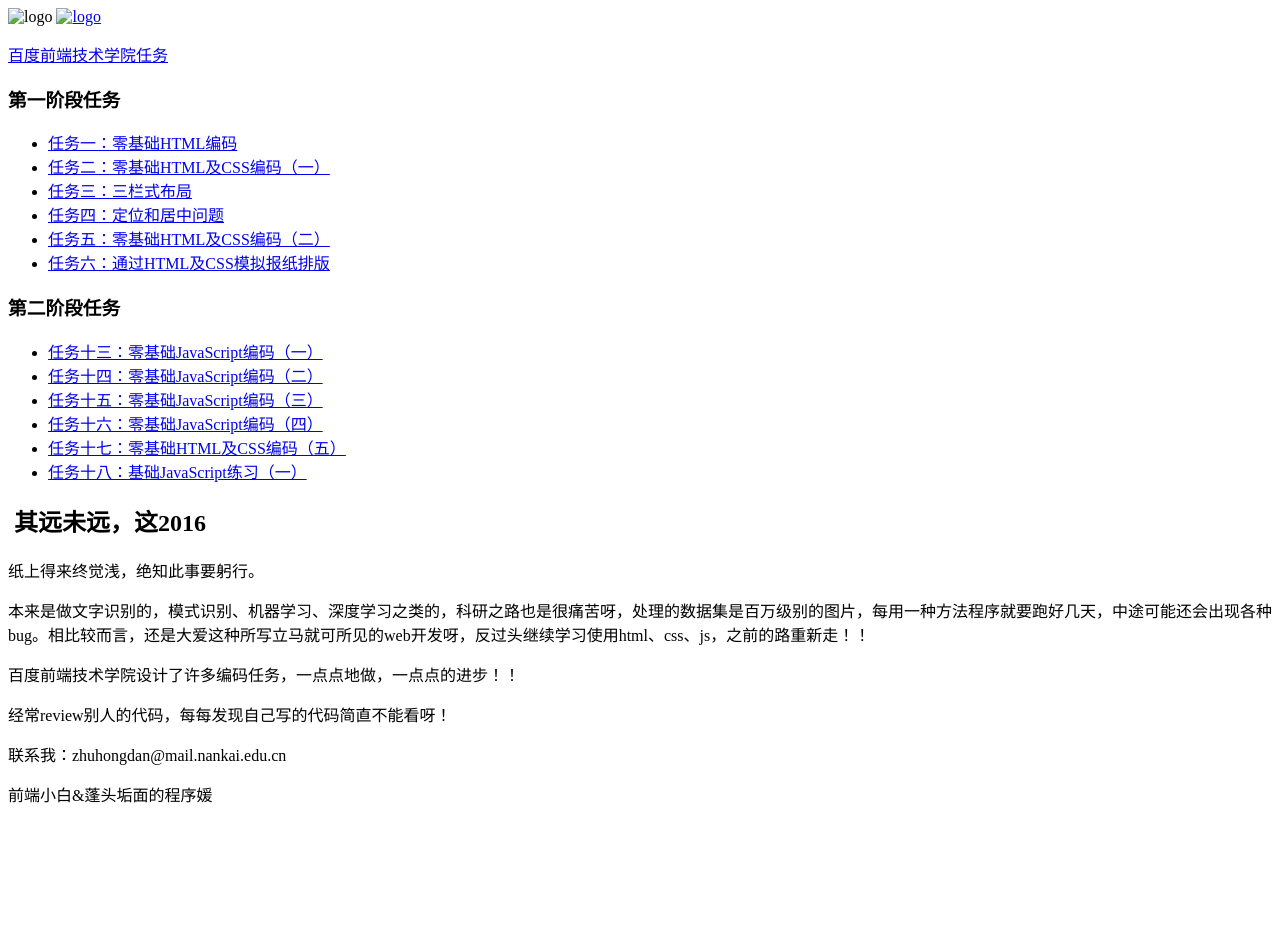
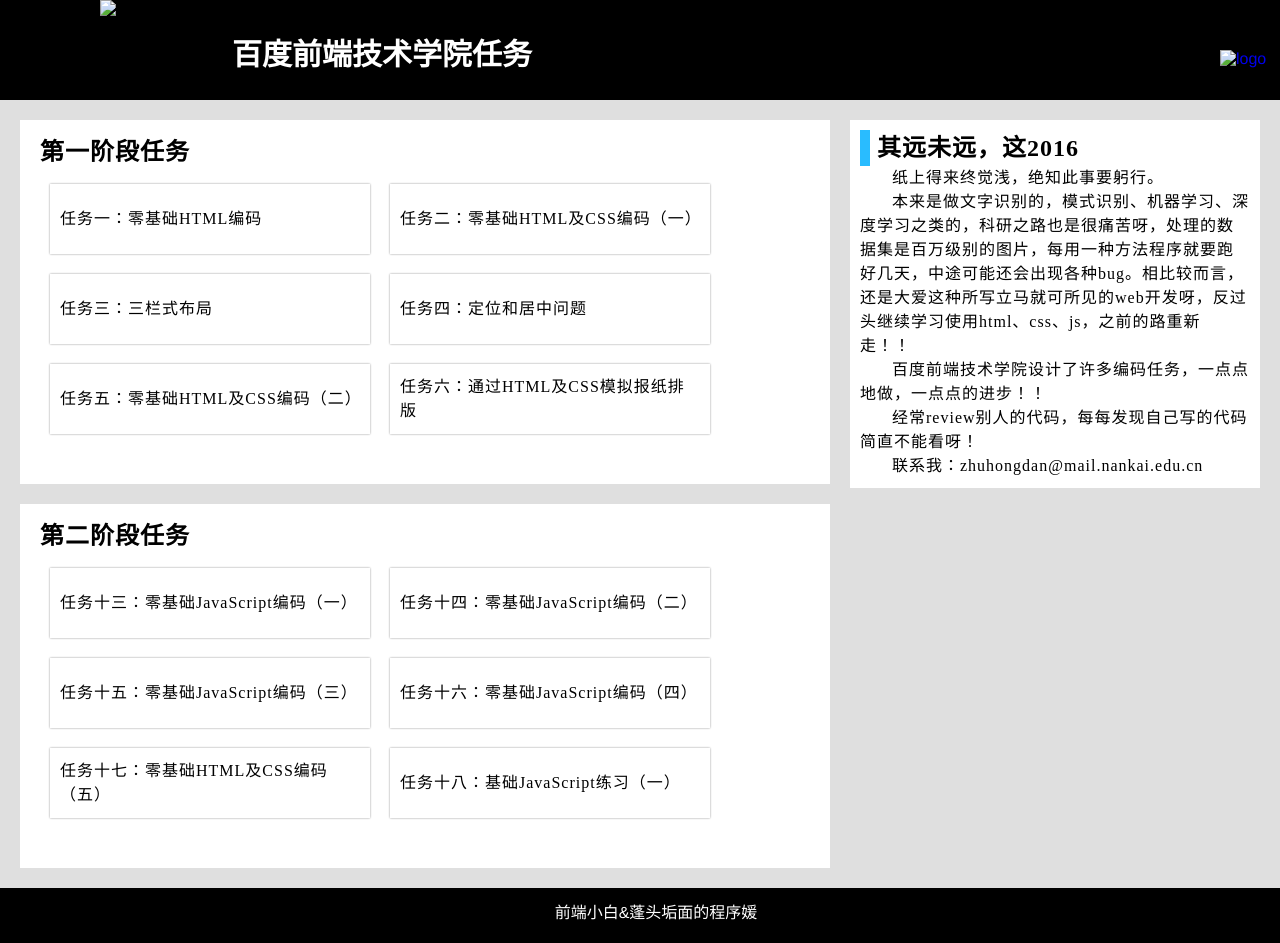
Before and after one commit to HeddaZhu/HeddaZhu.github.io, a Jekyll site: the page _posts/2016-04-30-IFE_index.html, which Jekyll copies as it is, in a window 1280 px wide. Built offline with Jekyll 4.4.1, drawn with Linux system fonts in a browser that asks for light colours; before the commit the page ends 900 px from its top, so only the background shows below that.

Commit message:
Update 2016-04-30-IFE_index.html

```diff
--- a/_posts/2016-04-30-IFE_index.html
+++ b/_posts/2016-04-30-IFE_index.html
@@ -3,9 +3,9 @@
 	<head>
 		<meta charset="UTF-8">
 		<title>玄月小丹的博客</title>
-		<link rel="shortcut icon" href="../task1/img/logo.ico">
-		<link rel="stylesheet" type="text/css" href="../task1/css/task5.css">
-		<link rel="stylesheet" type="text/css" href="../task1/css/index.css">
+		<link rel="shortcut icon" href="../../../task1/img/logo.ico">
+		<link rel="stylesheet" type="text/css" href="../../../task1/css/task5.css">
+		<link rel="stylesheet" type="text/css" href="../../../task1/css/index.css">
 	</head>
 	<body>
 
```
